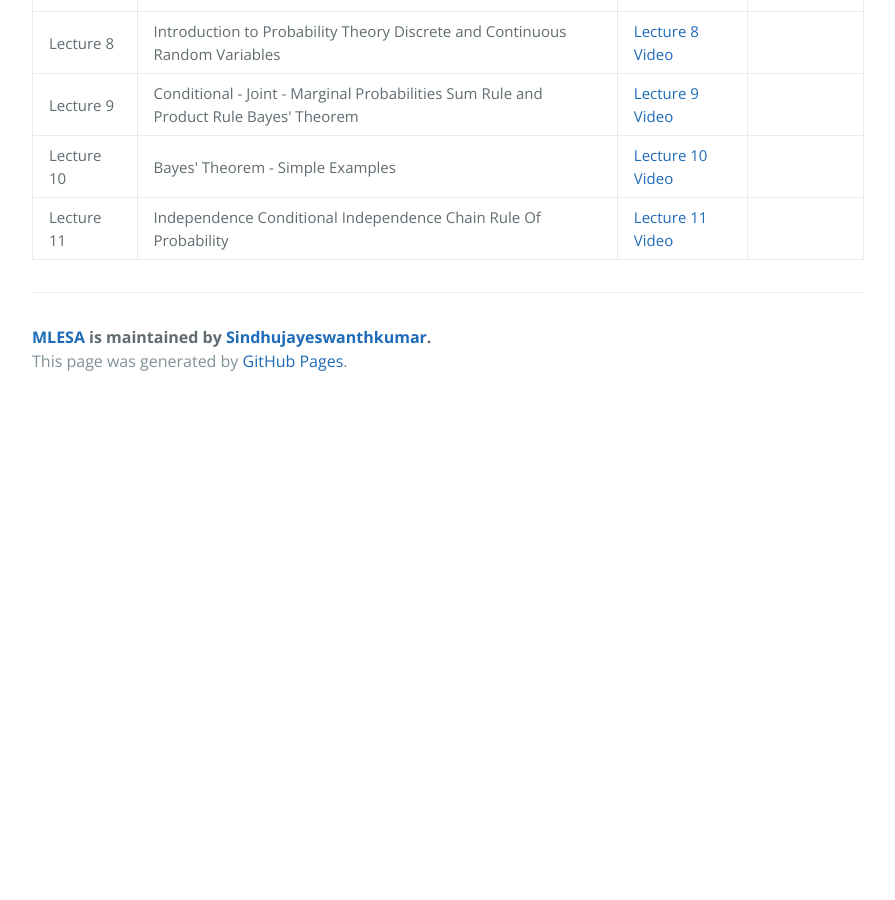
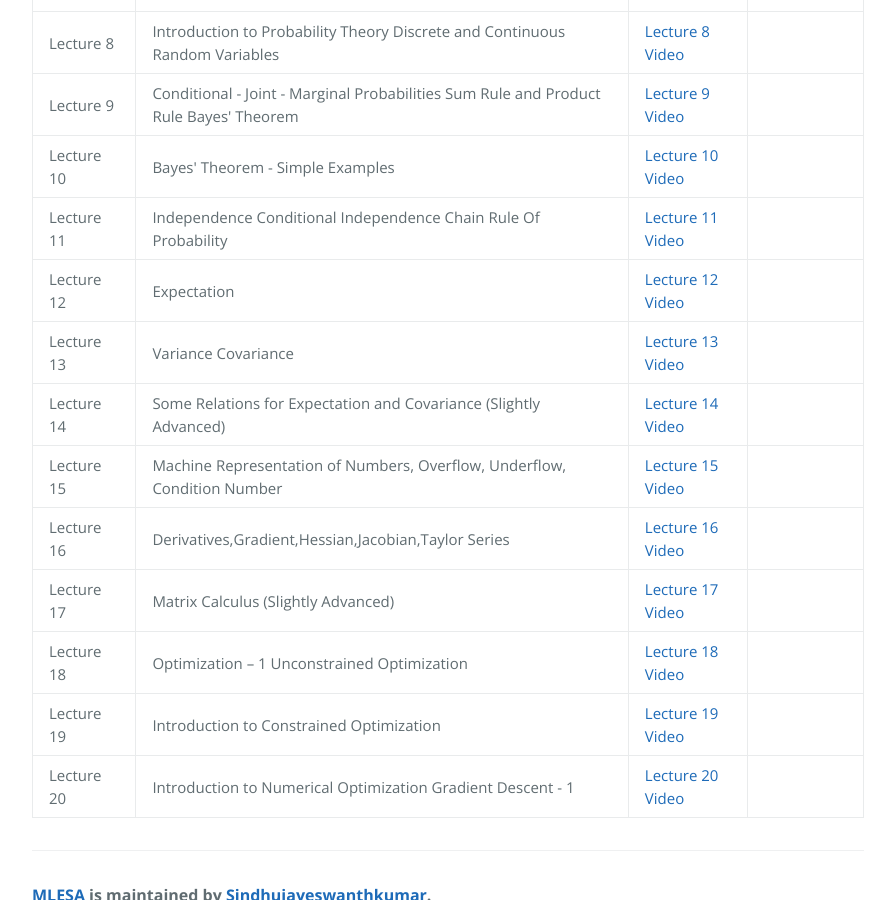
Before and after one commit to Sindhujayeswanthkumar/MLESA, a Jekyll site: the page built from course_page.md, in a window 1280 px wide and 900 px high, scrolled down 1078 px. Shown: the whole window, without its empty margins (192-1087 px from the left). Built offline with Jekyll 4.4.1, drawn with Linux system fonts in a browser that asks for light colours; before the commit the page ends 1483 px from its top, so only the background shows below that.

Commit message:
Update course_page.md

```diff
--- a/course_page.md
+++ b/course_page.md
@@ -84,5 +84,59 @@ description: Check Video link and Course contents here.
   <td style="font-size: 15px;"><a href="https://youtu.be/XtniA_N63z4">Lecture 11 Video</a></td>
 <td></td>
 </tr>
+   <tr>
+<td style="font-size: 15px;">Lecture 12</td>
+<td style="font-size: 15px;">Expectation</td>
+  <td style="font-size: 15px;"><a href="https://youtu.be/V4HH_Sc9EZk">Lecture 12 Video</a></td>
+<td></td>
+</tr>
+   <tr>
+<td style="font-size: 15px;">Lecture 13</td>
+<td style="font-size: 15px;">Variance Covariance</td>
+  <td style="font-size: 15px;"><a href="https://youtu.be/xiB6f1GdFUc">Lecture 13 Video</a></td>
+<td></td>
+</tr>
+   <tr>
+<td style="font-size: 15px;">Lecture 14</td>
+<td style="font-size: 15px;">Some Relations for Expectation and Covariance (Slightly Advanced)</td>
+  <td style="font-size: 15px;"><a href="https://youtu.be/BtJjkET4IoA">Lecture 14 Video</a></td>
+<td></td>
+</tr>
+   <tr>
+<td style="font-size: 15px;">Lecture 15</td>
+<td style="font-size: 15px;">Machine Representation of Numbers, Overflow, Underflow, Condition Number</td>
+  <td style="font-size: 15px;"><a href="https://youtu.be/xzah5O_93ZU">Lecture 15 Video</a></td>
+<td></td>
+</tr>
+   <tr>
+<td style="font-size: 15px;">Lecture 16</td>
+<td style="font-size: 15px;">Derivatives,Gradient,Hessian,Jacobian,Taylor Series</td>
+  <td style="font-size: 15px;"><a href="https://youtu.be/fqq_UR4zhfI">Lecture 16 Video</a></td>
+<td></td>
+</tr>
+   <tr>
+<td style="font-size: 15px;">Lecture 17</td>
+<td style="font-size: 15px;">Matrix Calculus (Slightly Advanced)</td>
+  <td style="font-size: 15px;"><a href="https://youtu.be/IgAr5kzza78">Lecture 17 Video</a></td>
+<td></td>
+</tr>
+   <tr>
+<td style="font-size: 15px;">Lecture 18</td>
+<td style="font-size: 15px;">Optimization – 1 Unconstrained Optimization</td>
+  <td style="font-size: 15px;"><a href="https://youtu.be/bDUDrfbZCCA">Lecture 18 Video</a></td>
+<td></td>
+</tr>
+   <tr>
+<td style="font-size: 15px;">Lecture 19</td>
+<td style="font-size: 15px;">Introduction to Constrained Optimization</td>
+  <td style="font-size: 15px;"><a href="https://youtu.be/Dn1vmANCvvs">Lecture 19 Video</a></td>
+<td></td>
+</tr>
+   <tr>
+<td style="font-size: 15px;">Lecture 20</td>
+<td style="font-size: 15px;">Introduction to Numerical Optimization Gradient Descent - 1</td>
+  <td style="font-size: 15px;"><a href="https://youtu.be/D4zMKh3krPc">Lecture 20 Video</a></td>
+<td></td>
+</tr>
 </tbody>
 </table>
```
